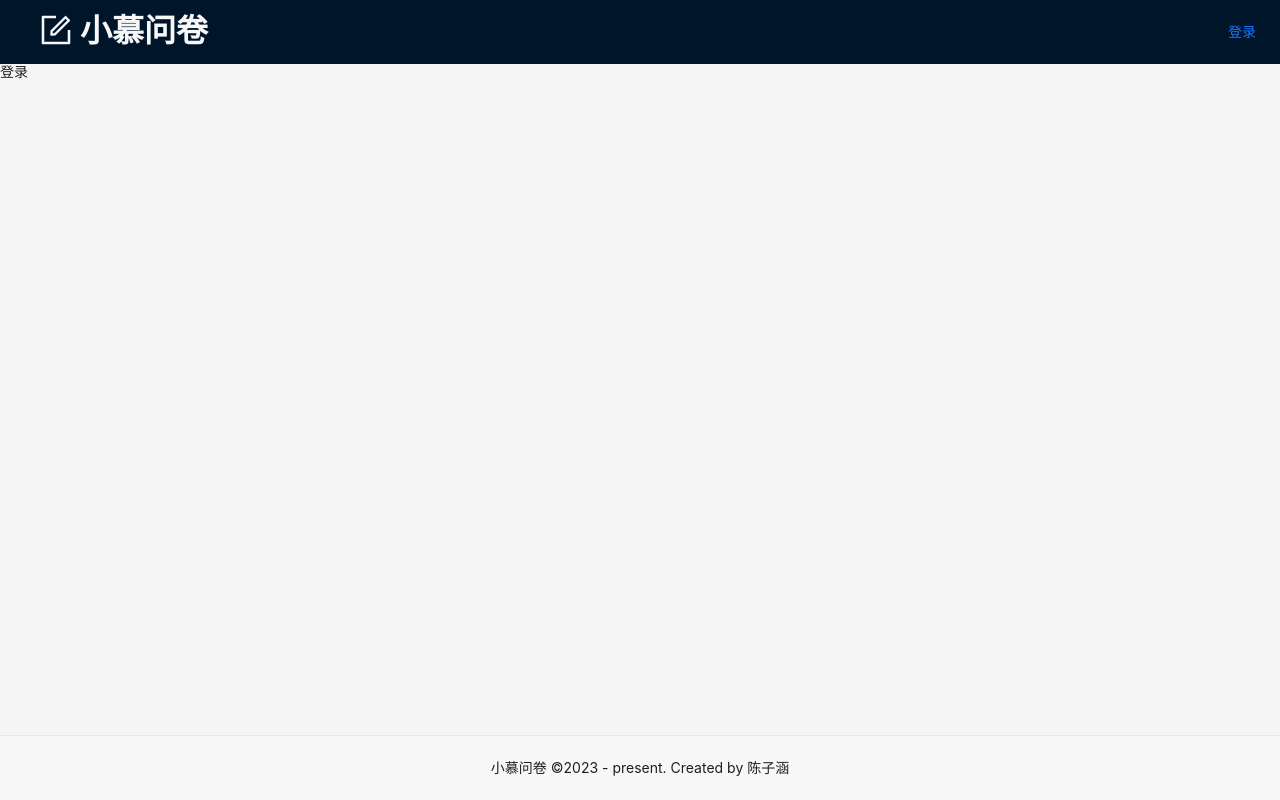
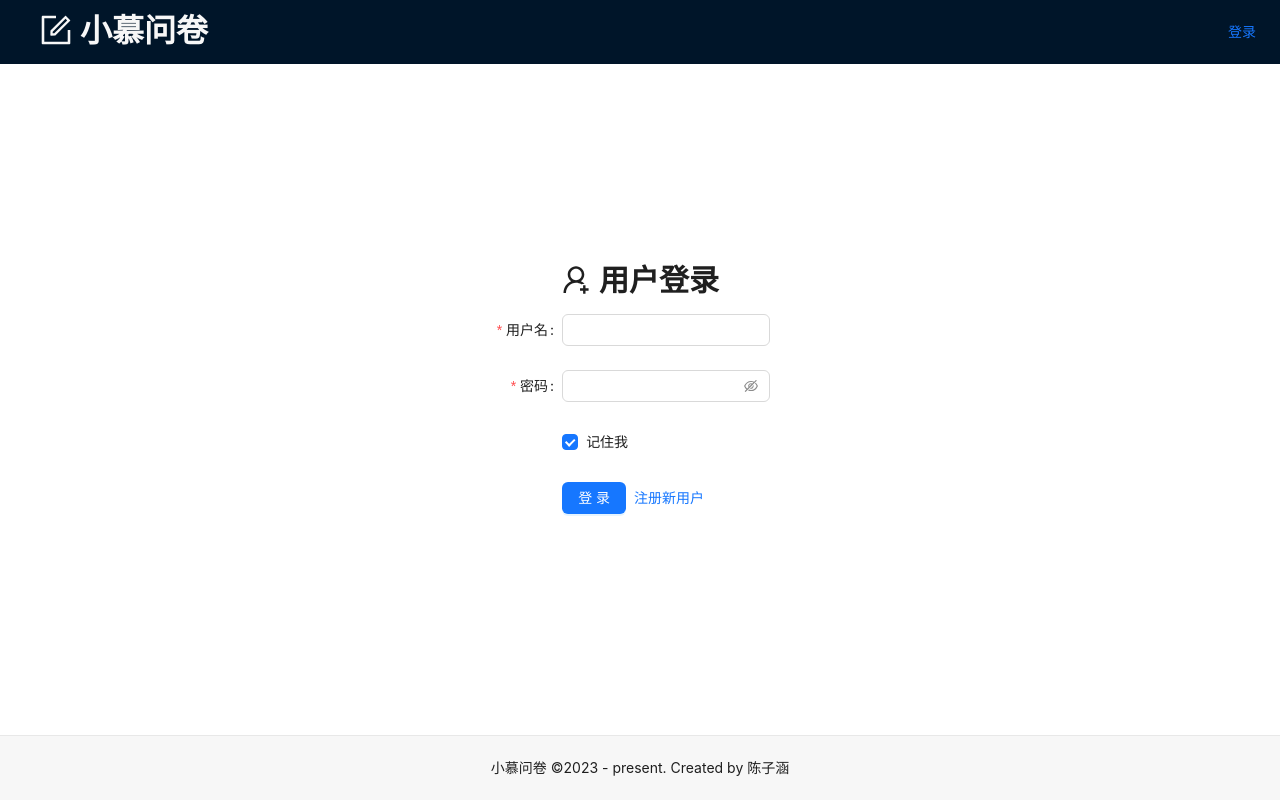
Before and after one commit to muddyrain-study/react-ts-demo-questionnaire-star, a React (Create React App) app: page /login in a window 1280 px wide. Built offline with nearby package versions, Linux system fonts and the light colour scheme.

Commit message:
feat: rule

```diff
--- a/src/components/ListSearch.tsx
+++ b/src/components/ListSearch.tsx
@@ -1,13 +1,25 @@
 import { Input } from 'antd'
-import React, { ChangeEvent, FC, useState } from 'react'
+import React, { ChangeEvent, FC, useEffect, useState } from 'react'
+import { useLocation, useNavigate, useSearchParams } from 'react-router-dom'
+import { LIST_SEARCH_PARAM_KEY } from '../constant'
 
 const ListSearch: FC = () => {
+  const navigate = useNavigate()
+  const { pathname } = useLocation()
+  const [searchParams] = useSearchParams()
+  useEffect(() => {
+    const currentValue = searchParams.get(LIST_SEARCH_PARAM_KEY) || ''
+    setValue(currentValue)
+  }, [searchParams])
   const [value, setValue] = useState('')
   const handleChange = (event: ChangeEvent<HTMLInputElement>) => {
     setValue(event.target.value)
   }
   const handleSearch = (value: string) => {
-    console.log(value)
+    navigate({
+      pathname,
+      search: `${LIST_SEARCH_PARAM_KEY}=${value}`,
+    })
   }
   return (
     <Input.Search
--- /dev/null
+++ b/src/constant/index.ts
@@ -0,0 +1,5 @@
+/**
+ * @description 常量
+ */
+
+export const LIST_SEARCH_PARAM_KEY = 'keyword'
--- /dev/null
+++ b/src/pages/Login.module.scss
@@ -0,0 +1,8 @@
+.container {
+    height: calc(100vh - 64px - 65px);
+    background-color: #fff;
+    display: flex;
+    flex-direction: column;
+    justify-content: center;
+    align-items: center;
+}
--- a/src/pages/Login.tsx
+++ b/src/pages/Login.tsx
@@ -1,7 +1,95 @@
-import { FC } from 'react'
+import { FC, useEffect } from 'react'
+import styles from './Login.module.scss'
+import { Button, Checkbox, Form, Input, Space, Typography } from 'antd'
+import { UserAddOutlined } from '@ant-design/icons'
+import { Link } from 'react-router-dom'
+import { REGISTER_PATHNAME } from '../router'
+const { Title } = Typography
+
+const USERNAME_KEY = 'USERNAME'
+const PASSWORD_KEY = 'PASSWORD'
+
+function rememberUser(username: string, password: string) {
+  localStorage.setItem(USERNAME_KEY, username)
+  localStorage.setItem(PASSWORD_KEY, password)
+}
+
+function deleteUserFromStorage() {
+  localStorage.removeItem(USERNAME_KEY)
+  localStorage.removeItem(PASSWORD_KEY)
+}
+function getUserInfoFromStorage() {
+  return {
+    username: localStorage.getItem(USERNAME_KEY),
+    password: localStorage.getItem(PASSWORD_KEY),
+  }
+}
 
 const Login: FC = () => {
-  return <p>登录</p>
+  const [form] = Form.useForm() // 第三方 hook
+  useEffect(() => {
+    const { username, password } = getUserInfoFromStorage()
+    form.setFieldsValue({ username, password })
+  }, [])
+  const onFinish = (values: any) => {
+    const { username, password, remember } = values || {}
+    if (remember) {
+      rememberUser(username, password)
+    } else {
+      deleteUserFromStorage()
+    }
+  }
+  return (
+    <div className={styles.container}>
+      <div>
+        <Space>
+          <Title level={2}>
+            <UserAddOutlined />
+          </Title>
+          <Title level={2}>用户登录</Title>
+        </Space>
+      </div>
+      <div>
+        <Form
+          labelCol={{ span: 6 }}
+          wrapperCol={{ span: 16 }}
+          initialValues={{ remember: true }}
+          onFinish={onFinish}
+          form={form}
+        >
+          <Form.Item
+            label="用户名"
+            name="username"
+            rules={[
+              { required: true, message: '请输入用户名' },
+              { type: 'string', min: 5, max: 20, message: '字符长度在 5-20 之间' },
+              { pattern: /^\w+$/, message: '只能是字母数字下划线' },
+            ]}
+          >
+            <Input />
+          </Form.Item>
+          <Form.Item
+            label="密码"
+            name="password"
+            rules={[{ required: true, message: '请输入密码' }]}
+          >
+            <Input.Password />
+          </Form.Item>
+          <Form.Item name="remember" valuePropName="checked" wrapperCol={{ offset: 6, span: 16 }}>
+            <Checkbox>记住我</Checkbox>
+          </Form.Item>
+          <Form.Item wrapperCol={{ offset: 6, span: 16 }}>
+            <Space>
+              <Button type="primary" htmlType="submit">
+                登录
+              </Button>
+              <Link to={REGISTER_PATHNAME}>注册新用户</Link>
+            </Space>
+          </Form.Item>
+        </Form>
+      </div>
+    </div>
+  )
 }
 
 export default Login
--- /dev/null
+++ b/src/pages/Register.module.scss
@@ -0,0 +1,8 @@
+.container {
+    height: calc(100vh - 64px - 65px);
+    background-color: #fff;
+    display: flex;
+    flex-direction: column;
+    justify-content: center;
+    align-items: center;
+}
--- a/src/pages/Register.tsx
+++ b/src/pages/Register.tsx
@@ -1,7 +1,72 @@
+import { UserAddOutlined } from '@ant-design/icons'
+import { Button, Form, Input, Space, Typography } from 'antd'
 import { FC } from 'react'
-
+import styles from './Register.module.scss'
+import { Link } from 'react-router-dom'
+import { LOGIN_PATHNAME } from '../router'
+const { Title } = Typography
 const Register: FC = () => {
-  return <p>注册</p>
+  const onFinish = (values: any) => {
+    console.log(values) // 调用 ajax
+  }
+  return (
+    <div className={styles.container}>
+      <div>
+        <Space>
+          <Title level={2}>
+            <UserAddOutlined />
+          </Title>
+          <Title level={2}>注册新用户</Title>
+        </Space>
+      </div>
+      <Form labelCol={{ span: 6 }} wrapperCol={{ span: 16 }} onFinish={onFinish}>
+        <Form.Item
+          label="用户名"
+          name="username"
+          rules={[
+            { required: true, message: '请输入用户名' },
+            { type: 'string', min: 5, max: 20, message: '字符长度在 5-20 之间' },
+            { pattern: /^\w+$/, message: '只能是字母数字下划线' },
+          ]}
+        >
+          <Input />
+        </Form.Item>
+        <Form.Item label="密码" name="password" rules={[{ required: true, message: '请输入密码' }]}>
+          <Input.Password />
+        </Form.Item>
+        <Form.Item
+          label="确认密码"
+          name="confirm"
+          dependencies={['password']} // 依赖于 password ，password 变化，会重新触发 validator
+          rules={[
+            { required: true, message: '请输入密码' },
+            ({ getFieldValue }) => ({
+              validator(_, value) {
+                if (!value || getFieldValue('password') === value) {
+                  return Promise.resolve()
+                } else {
+                  return Promise.reject(new Error('两次密码不一致'))
+                }
+              },
+            }),
+          ]}
+        >
+          <Input.Password />
+        </Form.Item>
+        <Form.Item label="昵称" name="nickname">
+          <Input />
+        </Form.Item>
+        <Form.Item wrapperCol={{ offset: 6, span: 16 }}>
+          <Space>
+            <Button type="primary" htmlType="submit">
+              注册
+            </Button>
+            <Link to={LOGIN_PATHNAME}>已有账户，登录</Link>
+          </Space>
+        </Form.Item>
+      </Form>
+    </div>
+  )
 }
 
 export default Register
--- a/src/pages/manages/Star.tsx
+++ b/src/pages/manages/Star.tsx
@@ -2,7 +2,7 @@ import React, { FC, useState } from 'react'
 import { useTitle } from 'ahooks'
 import { Typography, Empty, Spin } from 'antd'
 import QuestionCard from '../../components/QuestionCard'
-
+import ListSearch from '../../components/ListSearch'
 import styles from './common.module.scss'
 
 const { Title } = Typography
@@ -43,7 +43,9 @@ const Star: FC = () => {
         <div className={styles.left}>
           <Title level={3}>星标问卷</Title>
         </div>
-        <div className={styles.right}>(搜索)</div>
+        <div className={styles.right}>
+          <ListSearch />
+        </div>
       </div>
       <div className={styles.content}>
         {questionList.length === 0 ? <Empty description="暂无数据" /> : null}
--- a/src/pages/manages/Trash.tsx
+++ b/src/pages/manages/Trash.tsx
@@ -4,7 +4,7 @@ import { Typography, Empty, Spin, Table, TableColumnsType, Tag, Space, Button, M
 import styles from './common.module.scss'
 import { ColumnsType } from 'antd/es/table'
 import { ExclamationCircleOutlined } from '@ant-design/icons'
-
+import ListSearch from '../../components/ListSearch'
 const { Title } = Typography
 const { confirm } = Modal
 
@@ -103,7 +103,9 @@ const Trash: FC = () => {
         <div className={styles.left}>
           <Title level={3}>回收站</Title>
         </div>
-        <div className={styles.right}>(搜索)</div>
+        <div className={styles.right}>
+          <ListSearch />
+        </div>
       </div>
       <div className={styles.content}>
         {questionList.length === 0 && <Empty description="暂无数据" />}
```
